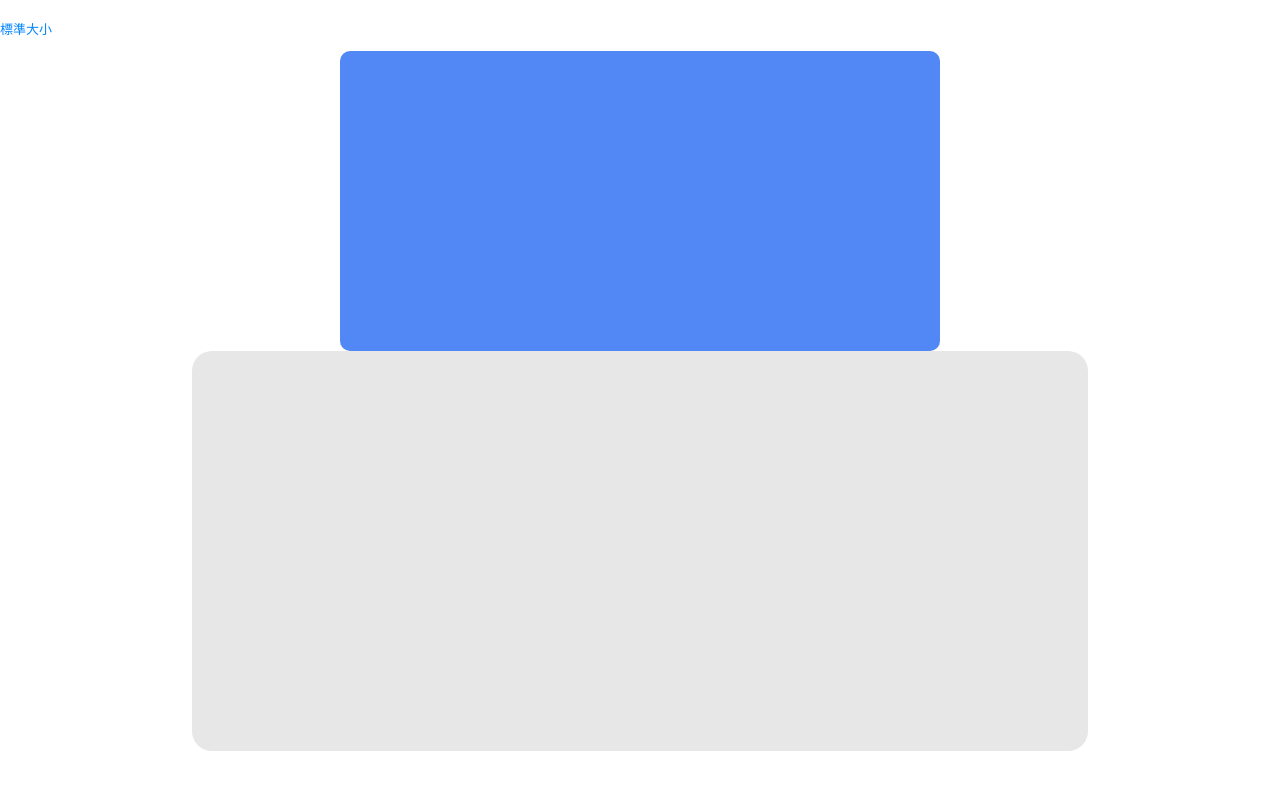
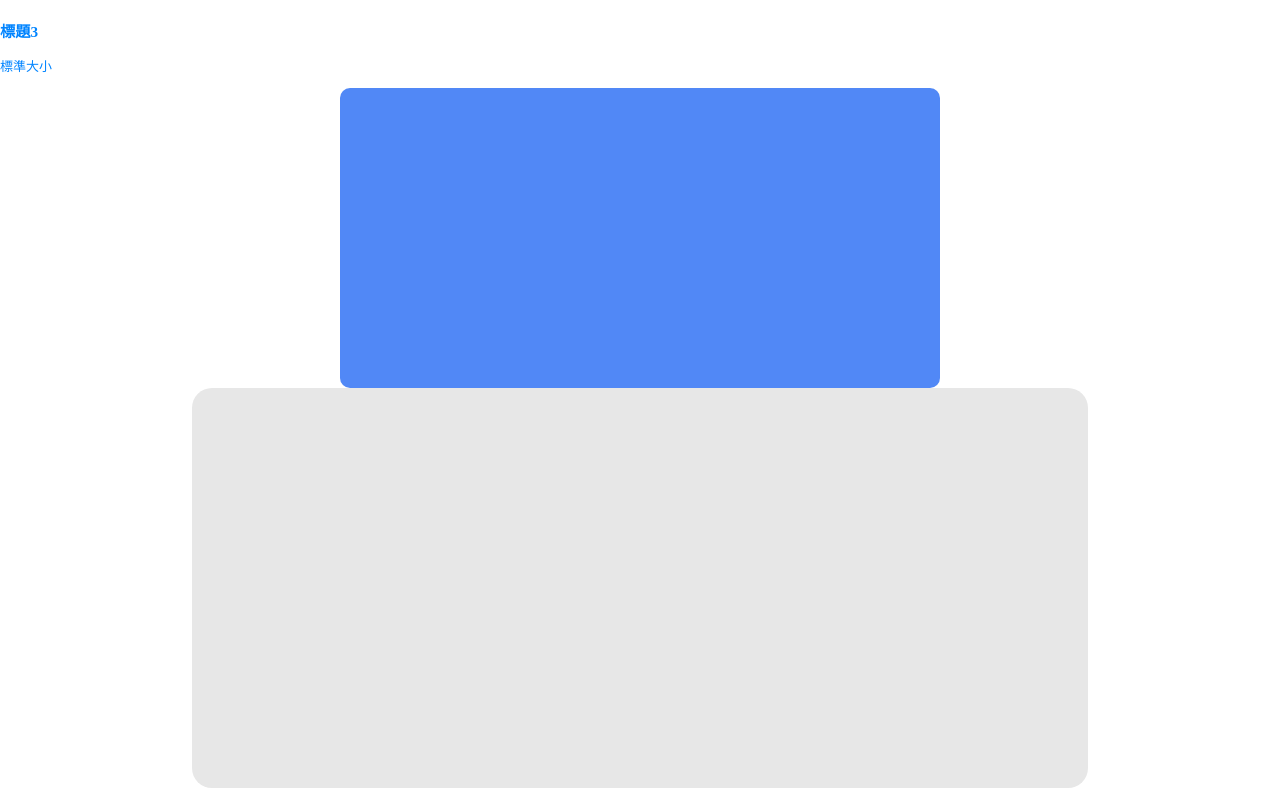
Before and after one commit to sexfat/tjd101, a website: page index.html in a window 1280 px wide. Shown: the part 314-1102 px from the top of the page. Before the commit the page ends 1065 px from the top, so only its background shows below. Drawn offline with Linux system fonts and the light colour scheme.

Commit message:
Update index.html

```diff
--- a/index.html
+++ b/index.html
@@ -22,6 +22,7 @@
        <div class="container">
          <h1>標題1</h1>
          <h2>標題2</h2>
+        <h3>標題3</h3>
          <p>標準大小</p>
          <div class="box"></div>
          <div class="modal"></div>
```
